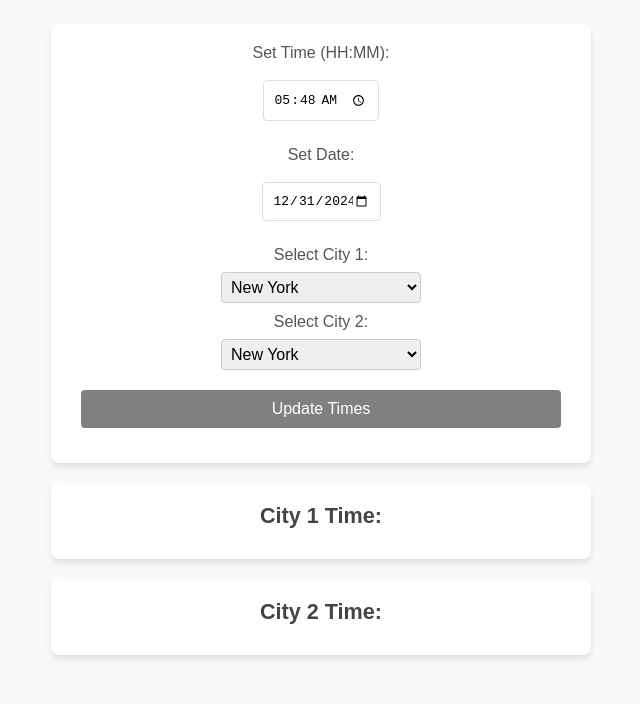
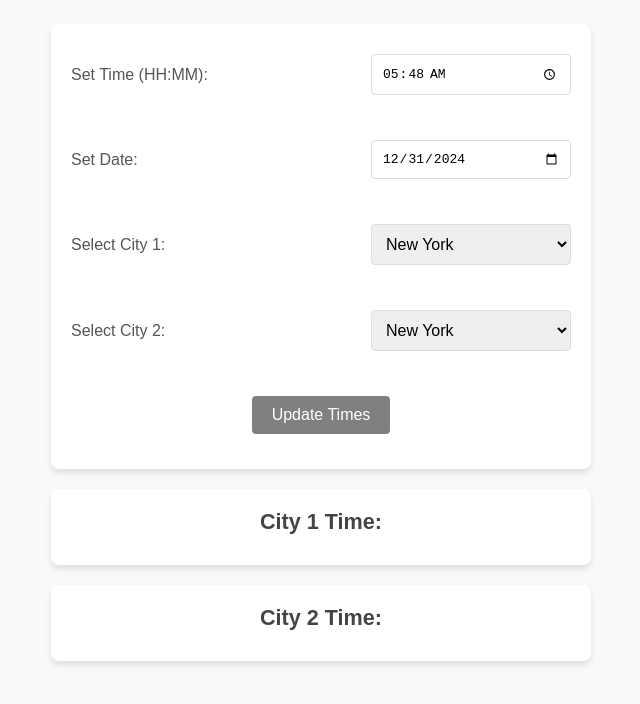
Before and after one commit to daijiro-yokota/world_clock, a plain HTML site: page index.html in a window 1280 px wide. Shown: the part 68-772 px from the top of the page, without its empty margins (319-959 px from the left). Drawn offline with Linux system fonts and the light colour scheme.

Commit message:
Update styles.css

```diff
--- a/styles.css
+++ b/styles.css
@@ -27,27 +27,54 @@ h1 {
     max-width: 500px;
 }
 
-#controls label {
-    display: block;
-    margin-bottom: 8px;
+.input-group {
+    display: flex;
+    flex-direction: column;
+    align-items: flex-start;
+    margin-bottom: 10px;
+}
+
+.input-group label {
+    margin-bottom: 5px;
     font-size: 1em;
     color: #555;
 }
 
+#controls .input-group:nth-child(1),
+#controls .input-group:nth-child(2) {
+    flex-direction: row;
+    align-items: center;
+    justify-content: space-between;
+    width: 100%;
+}
+
+#controls .input-group:nth-child(1) label,
+#controls .input-group:nth-child(2) label {
+    margin-right: 10px;
+}
+
+#controls .input-group:nth-child(3),
+#controls .input-group:nth-child(4) {
+    flex-direction: row;
+    align-items: center;
+    justify-content: space-between;
+    width: 100%;
+}
+
+#controls .input-group:nth-child(3) label,
+#controls .input-group:nth-child(4) label {
+    margin-right: 10px;
+}
+
 #controls input,
+#controls select,
 #controls button {
     margin: 10px 0 15px;
-    width: calc(100% - 20px);
     padding: 10px;
     border: 1px solid #ddd;
     border-radius: 4px;
     font-size: 1em;
     box-sizing: border-box;
-}
-
-.input-group input,
-.input-group select {
-    width: 200px; /* Set a fixed width */
 }
 
 input[type="time"],
```
